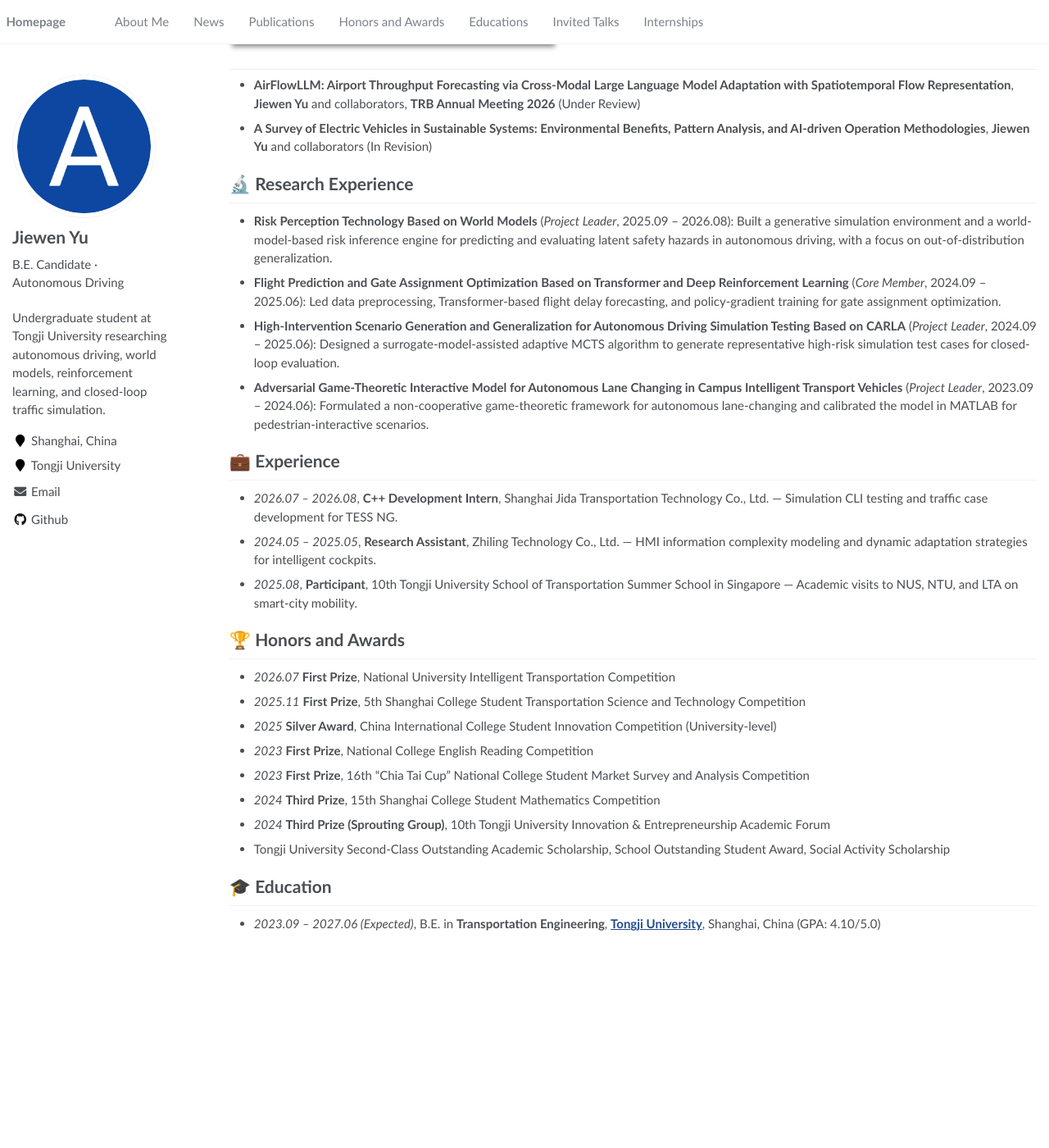
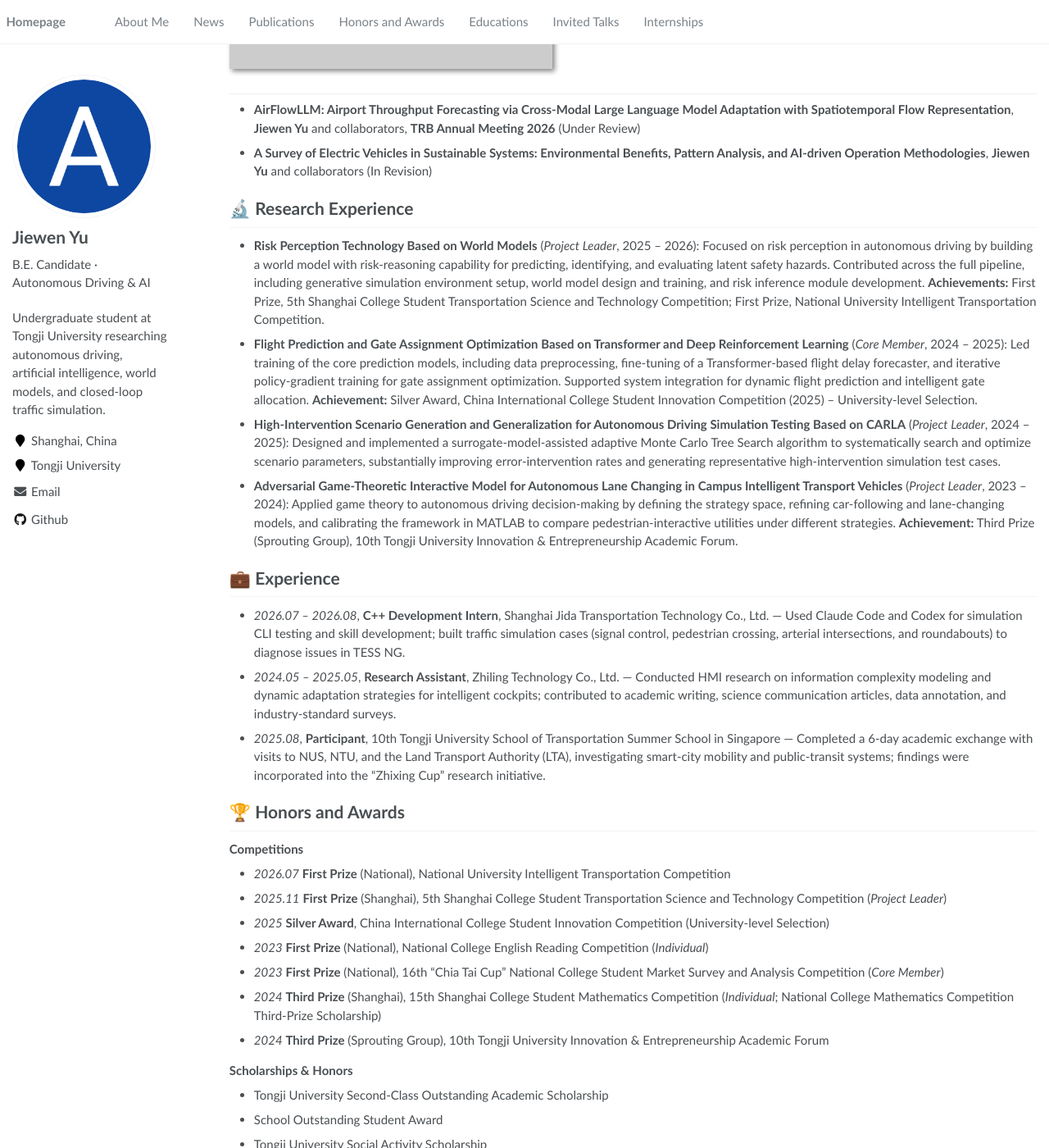
Before and after one commit to jieweny01/jieweny01.github.io, a Jekyll site: the page built from _pages/about.md, in a window 1280 px wide and 1400 px high, scrolled down 650 px. Shown: the whole window at 82% size. Built offline with Jekyll 4.4.1, drawn with Linux system fonts in a browser that asks for light colours; before the commit the page ends 1803 px from its top, so only the background shows below that; some of the changed text lies outside the part shown.

Commit message:
Revise homepage content based on Chinese resume with English translation.
Co-authored-by: Cursor <cursoragent@cursor.com>

```diff
--- a/_config.yml
+++ b/_config.yml
@@ -4,7 +4,7 @@
 
 # Site Settings
 title                    : "Jiewen Yu"
-description              : "Undergraduate student at Tongji University researching autonomous driving, world models, reinforcement learning, and closed-loop traffic simulation."
+description              : "Undergraduate student at Tongji University researching autonomous driving, artificial intelligence, world models, and closed-loop traffic simulation."
 url                      : "https://jieweny01.github.io"
 baseurl                  : ""
 repository               : "jieweny01/jieweny01.github.io"
@@ -22,7 +22,7 @@ baidu_site_verification  :
 author:
   name             : "Jiewen Yu"
   avatar           : "images/avatar.jpg"
-  bio              : "B.E. Candidate · Autonomous Driving"
+  bio              : "B.E. Candidate · Autonomous Driving & AI"
   location         : "Shanghai, China"
   employer         : "Tongji University"
   pubmed           :
--- a/_pages/about.md
+++ b/_pages/about.md
@@ -8,17 +8,18 @@ redirect_from:
   - /about.html
 ---
 
-I am an undergraduate student in **Transportation Engineering** at **[Tongji University](https://www.tongji.edu.cn/)**, School of Transportation Engineering. My work focuses on autonomous driving systems at the intersection of **decision-making**, **simulation**, and **learning-based methods**.
+I am an undergraduate student majoring in **Transportation Engineering** at the **School of Transportation Engineering**, **[Tongji University](https://www.tongji.edu.cn/)**. My research interests lie in **autonomous driving** and **artificial intelligence**, with a focus on decision-making, simulation, and learning-based methods.
 
-My research interests are primarily focused on **autonomous driving**, with particular emphasis on **end-to-end learning**, **world models**, **reinforcement learning for planning and control**, and **closed-loop traffic simulation and safety testing**. I am passionate about developing learning-based methods and evaluation tools that improve **safety**, **robustness**, and **reliability** in real-world autonomous systems.
+My work is primarily focused on **autonomous driving**, with particular emphasis on **end-to-end learning**, **world models**, **reinforcement learning for planning and control**, and **closed-loop traffic simulation and safety testing**. I am passionate about developing learning-based methods and evaluation tools that improve **safety**, **robustness**, and **reliability** in real-world autonomous systems.
 
 
 # 🔥 News
 
-- *2026.07*: &nbsp;🎉 **First Prize** at the National University Intelligent Transportation Competition.
-- *2025.11*: &nbsp;🎉 **First Prize** at the 5th Shanghai College Student Transportation Science and Technology Competition.
+- *2026.07*: &nbsp;🎉 **First Prize** (National), National University Intelligent Transportation Competition.
+- *2025.11*: &nbsp;🎉 **First Prize** (Shanghai), 5th Shanghai College Student Transportation Science and Technology Competition.
+- *2025*: &nbsp;🎉 **Silver Award**, China International College Student Innovation Competition (University-level Selection).
+- *2025*: &nbsp;🎉 *Maritime-R1* accepted by **IEEE ITSC 2025** and released as a preprint.
 - *2025.08*: &nbsp;🎉 Participated in the 10th Tongji University School of Transportation Summer School in Singapore.
-- *2025*: &nbsp;🎉 *Maritime-R1* accepted by **IEEE ITSC 2025**.
 
 
 # 📚 Publications
@@ -30,7 +31,7 @@ My research interests are primarily focused on **autonomous driving**, with part
 
 **Jiewen Yu** and collaborators
 
-**IEEE ITSC 2025** (Accepted)
+**IEEE ITSC 2025** (Accepted; preprint available)
 </div>
 </div>
 
@@ -40,31 +41,39 @@ My research interests are primarily focused on **autonomous driving**, with part
 
 # 🔬 Research Experience
 
-- **Risk Perception Technology Based on World Models** (*Project Leader*, 2025.09 – 2026.08): Built a generative simulation environment and a world-model-based risk inference engine for predicting and evaluating latent safety hazards in autonomous driving, with a focus on out-of-distribution generalization.
-- **Flight Prediction and Gate Assignment Optimization Based on Transformer and Deep Reinforcement Learning** (*Core Member*, 2024.09 – 2025.06): Led data preprocessing, Transformer-based flight delay forecasting, and policy-gradient training for gate assignment optimization.
-- **High-Intervention Scenario Generation and Generalization for Autonomous Driving Simulation Testing Based on CARLA** (*Project Leader*, 2024.09 – 2025.06): Designed a surrogate-model-assisted adaptive MCTS algorithm to generate representative high-risk simulation test cases for closed-loop evaluation.
-- **Adversarial Game-Theoretic Interactive Model for Autonomous Lane Changing in Campus Intelligent Transport Vehicles** (*Project Leader*, 2023.09 – 2024.06): Formulated a non-cooperative game-theoretic framework for autonomous lane-changing and calibrated the model in MATLAB for pedestrian-interactive scenarios.
+- **Risk Perception Technology Based on World Models** (*Project Leader*, 2025 – 2026): Focused on risk perception in autonomous driving by building a world model with risk-reasoning capability for predicting, identifying, and evaluating latent safety hazards. Contributed across the full pipeline, including generative simulation environment setup, world model design and training, and risk inference module development. **Achievements:** First Prize, 5th Shanghai College Student Transportation Science and Technology Competition; First Prize, National University Intelligent Transportation Competition.
+- **Flight Prediction and Gate Assignment Optimization Based on Transformer and Deep Reinforcement Learning** (*Core Member*, 2024 – 2025): Led training of the core prediction models, including data preprocessing, fine-tuning of a Transformer-based flight delay forecaster, and iterative policy-gradient training for gate assignment optimization. Supported system integration for dynamic flight prediction and intelligent gate allocation. **Achievement:** Silver Award, China International College Student Innovation Competition (2025) – University-level Selection.
+- **High-Intervention Scenario Generation and Generalization for Autonomous Driving Simulation Testing Based on CARLA** (*Project Leader*, 2024 – 2025): Designed and implemented a surrogate-model-assisted adaptive Monte Carlo Tree Search algorithm to systematically search and optimize scenario parameters, substantially improving error-intervention rates and generating representative high-intervention simulation test cases.
+- **Adversarial Game-Theoretic Interactive Model for Autonomous Lane Changing in Campus Intelligent Transport Vehicles** (*Project Leader*, 2023 – 2024): Applied game theory to autonomous driving decision-making by defining the strategy space, refining car-following and lane-changing models, and calibrating the framework in MATLAB to compare pedestrian-interactive utilities under different strategies. **Achievement:** Third Prize (Sprouting Group), 10th Tongji University Innovation & Entrepreneurship Academic Forum.
 
 
 # 💼 Experience
 
-- *2026.07 – 2026.08*, **C++ Development Intern**, Shanghai Jida Transportation Technology Co., Ltd. — Simulation CLI testing and traffic case development for TESS NG.
-- *2024.05 – 2025.05*, **Research Assistant**, Zhiling Technology Co., Ltd. — HMI information complexity modeling and dynamic adaptation strategies for intelligent cockpits.
-- *2025.08*, **Participant**, 10th Tongji University School of Transportation Summer School in Singapore — Academic visits to NUS, NTU, and LTA on smart-city mobility.
+- *2026.07 – 2026.08*, **C++ Development Intern**, Shanghai Jida Transportation Technology Co., Ltd. — Used Claude Code and Codex for simulation CLI testing and skill development; built traffic simulation cases (signal control, pedestrian crossing, arterial intersections, and roundabouts) to diagnose issues in TESS NG.
+- *2024.05 – 2025.05*, **Research Assistant**, Zhiling Technology Co., Ltd. — Conducted HMI research on information complexity modeling and dynamic adaptation strategies for intelligent cockpits; contributed to academic writing, science communication articles, data annotation, and industry-standard surveys.
+- *2025.08*, **Participant**, 10th Tongji University School of Transportation Summer School in Singapore — Completed a 6-day academic exchange with visits to NUS, NTU, and the Land Transport Authority (LTA), investigating smart-city mobility and public-transit systems; findings were incorporated into the "Zhixing Cup" research initiative.
 
 
 # 🏆 Honors and Awards
 
-- *2026.07* **First Prize**, National University Intelligent Transportation Competition
-- *2025.11* **First Prize**, 5th Shanghai College Student Transportation Science and Technology Competition
-- *2025* **Silver Award**, China International College Student Innovation Competition (University-level)
-- *2023* **First Prize**, National College English Reading Competition
-- *2023* **First Prize**, 16th "Chia Tai Cup" National College Student Market Survey and Analysis Competition
-- *2024* **Third Prize**, 15th Shanghai College Student Mathematics Competition
-- *2024* **Third Prize (Sprouting Group)**, 10th Tongji University Innovation & Entrepreneurship Academic Forum
-- Tongji University Second-Class Outstanding Academic Scholarship, School Outstanding Student Award, Social Activity Scholarship
+**Competitions**
+- *2026.07* **First Prize** (National), National University Intelligent Transportation Competition
+- *2025.11* **First Prize** (Shanghai), 5th Shanghai College Student Transportation Science and Technology Competition (*Project Leader*)
+- *2025* **Silver Award**, China International College Student Innovation Competition (University-level Selection)
+- *2023* **First Prize** (National), National College English Reading Competition (*Individual*)
+- *2023* **First Prize** (National), 16th "Chia Tai Cup" National College Student Market Survey and Analysis Competition (*Core Member*)
+- *2024* **Third Prize** (Shanghai), 15th Shanghai College Student Mathematics Competition (*Individual*; National College Mathematics Competition Third-Prize Scholarship)
+- *2024* **Third Prize** (Sprouting Group), 10th Tongji University Innovation & Entrepreneurship Academic Forum
+
+**Scholarships & Honors**
+- Tongji University Second-Class Outstanding Academic Scholarship
+- School Outstanding Student Award
+- Tongji University Social Activity Scholarship
 
 
 # 🎓 Education
 
-- *2023.09 – 2027.06 (Expected)*, B.E. in **Transportation Engineering**, **[Tongji University](https://www.tongji.edu.cn/)**, Shanghai, China (GPA: 4.10/5.0)
+- *2023.09 – 2027.06 (Expected)*, B.E. in **Transportation Engineering**, **School of Transportation Engineering**, **[Tongji University](https://www.tongji.edu.cn/)**, Shanghai, China
+  - GPA: **4.10 / 5.0**
+  - Relevant coursework (Grade A): Artificial Intelligence Technology and Application, Introduction to Intelligent Transportation and Vehicles, Automatic Control Theory, Urban Smart Parking, Traffic Statistical Analysis and Modeling, Traffic Simulation Technology
+  - Languages: Chinese (Native); English (CET-4: 617, CET-6: 579); German (Level 4)
```
